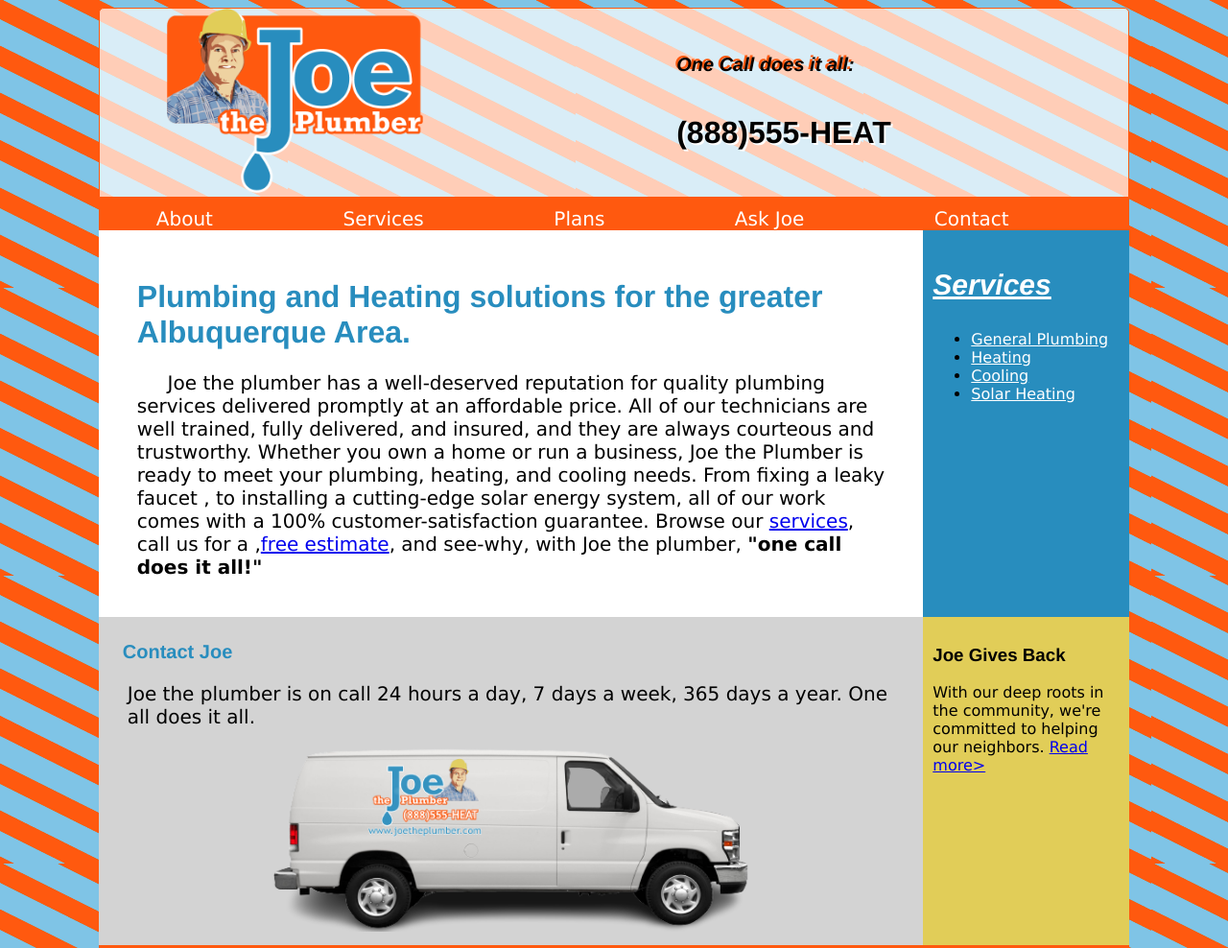
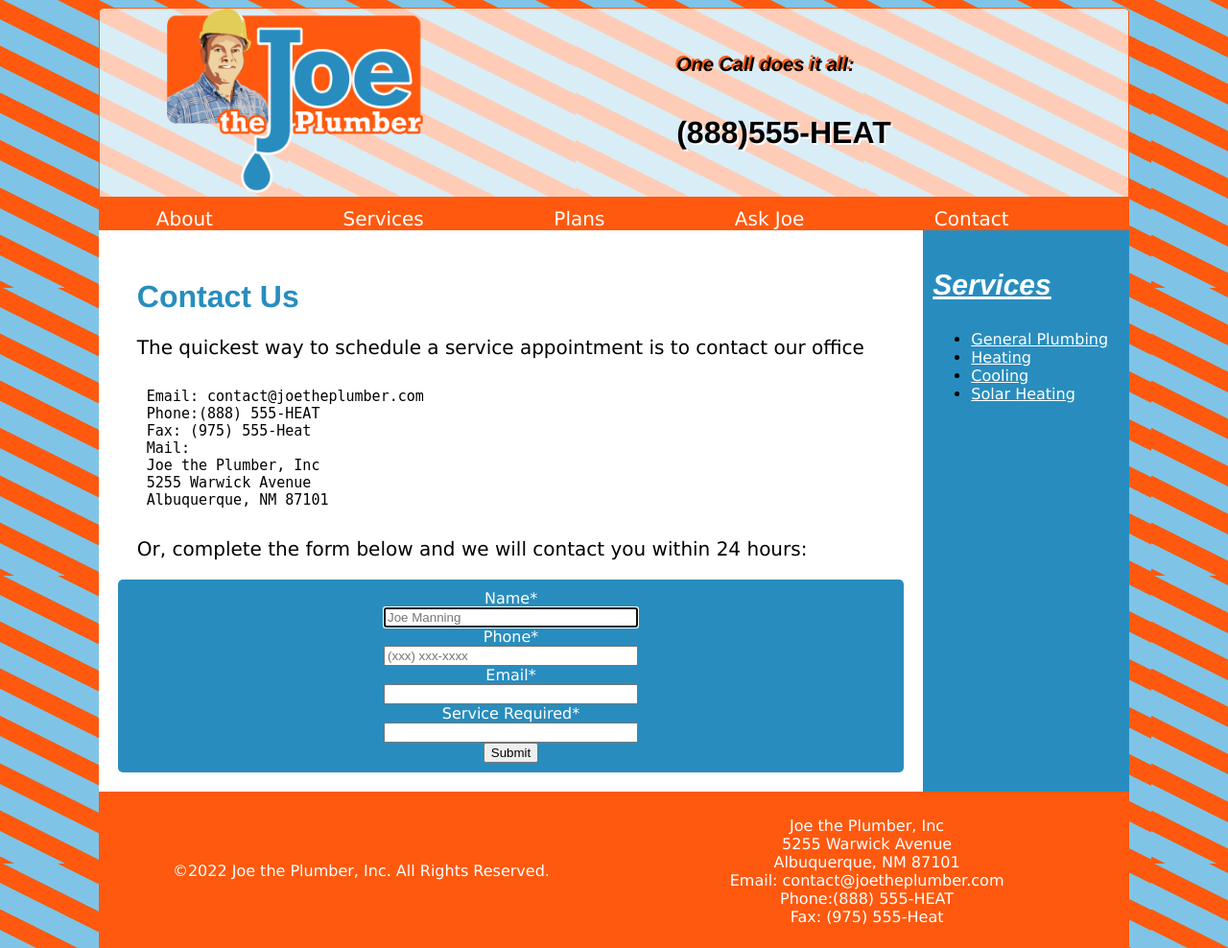
Before and after one commit to MrJustin07/Joe-The-Plumber, a plain HTML site: page contact.html in a window 1280 px wide. Shown: the top 988 px of the page at 96% size. Drawn offline with nearby package versions, Linux system fonts and the light colour scheme.

Commit message:
Add files via upload

```diff
--- a/contact.html
+++ b/contact.html
@@ -30,8 +30,33 @@
        </ul>
     </nav>
   <main>
-    <h1>Plumbing and Heating solutions for the greater Albuquerque Area.</h1>
-    <p>&nbsp; &nbsp; &nbsp;Joe the plumber has a well-deserved reputation for quality plumbing services delivered promptly at an affordable price. All of our technicians are well trained, fully delivered, and insured, and they are always courteous and trustworthy. Whether you own a home or run a business, Joe the Plumber is ready to meet your plumbing, heating, and cooling needs. From fixing a leaky faucet , to installing a cutting-edge solar energy system, all of our work comes with a 100% customer-satisfaction guarantee. Browse our <a href=services.html>services</a>, call us for a ,<a href="contact.html">free estimate</a>, and see-why, with Joe the plumber, <b>"one call does it all!"</b></p>
+    <h1>Contact Us</h1>
+    <p>The quickest way to schedule a service appointment is to contact our office<br>
+    <p class=contactdetails> Email: contact@joetheplumber.com<br>
+    Phone:(888) 555-HEAT<br>
+    Fax: (975) 555-Heat<br>
+    Mail:<br>
+    Joe the Plumber, Inc<br>
+    5255 Warwick Avenue<br>
+    Albuquerque, NM 87101<br>
+    </p>
+    <p>Or, complete the form below and we will contact you within 24 hours:<br></p>
+    <form action="https://formspree.io/f/mvolqker" method="POST">
+        <div class=formcontact>
+        Name*<br><input type="text" size="30" placeholder="Joe Manning" autofocus required name="fullname" aria-label="Full Name First and Last"><br>
+        Phone*<br><input type="tel" size="30" placeholder="(xxx) xxx-xxxx" required name="phone"aria-label="Phonenumber"><br>
+        Email*<br><input type="email" size="30" required name="email" aria-label="Email"><br>
+        Service Required*<br><input type="text" size="30" list="school" aria-label="Service needed"><br>
+        <datalist id="school">
+        <option value="General Plumbing">
+        <option value="Heating">
+        <option value="HVAC">
+        <option value="Solar Heating">
+        <option value="Other">
+        </datalist>
+        <input type= "submit" value="Submit" class="button" aria-label="Submit button">
+        </div>
+    </form>
   </main>
   <aside>
     <h3><a href="Services.html"><i>Services</i></a></h3>
@@ -42,15 +67,6 @@
     <li><a href="Solarheating.html">Solar Heating</a></li>
     </ul>
   </aside>
-  <section class="givingback">
-    <h3>Joe Gives Back</h3>
-    <p>With our deep roots in the community, we're committed to helping our neighbors. <a href="giveback.html">Read more></a></p>
-  </section>
-  <section class="contactjoe">
-    <h3>Contact Joe</h3>
-    <p>Joe the plumber is on call 24 hours a day, 7 days a week, 365 days a year. One all does it all.</p>
-    <center><img src="van.png" alt="Van with Joe the Plumber logo"></center>
-  </section>
   <footer class="footerwrapper">
 
   <div class="footercr">
--- a/style.css
+++ b/style.css
@@ -128,7 +128,18 @@ main p{
   font-size:20px;
   text-align:left;
 }
-
+.formcontact {
+  background-color:#288dbe;
+  padding:10px;
+  text-align:center;
+  color:white;
+  border-radius:5px;
+}
+.contactdetails {
+  font-size:15px;
+  font-family:"monospace";
+  padding:10px;
+}
 main h1{
   padding-left:20px;
   padding-top:0px;
```
Also changed, not shown: 3navs.html (added, +45 -0 lines), pipes.jpg (added), placeholder.jpeg (added).
